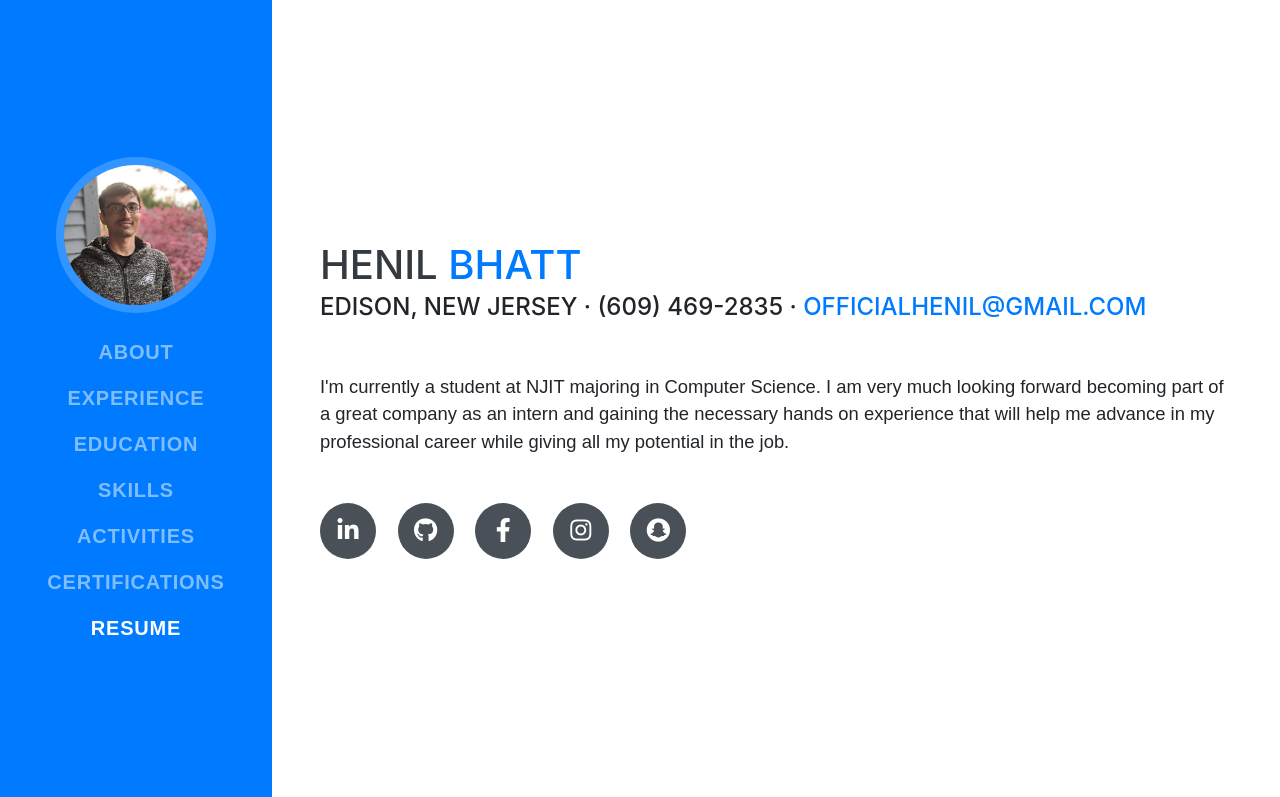
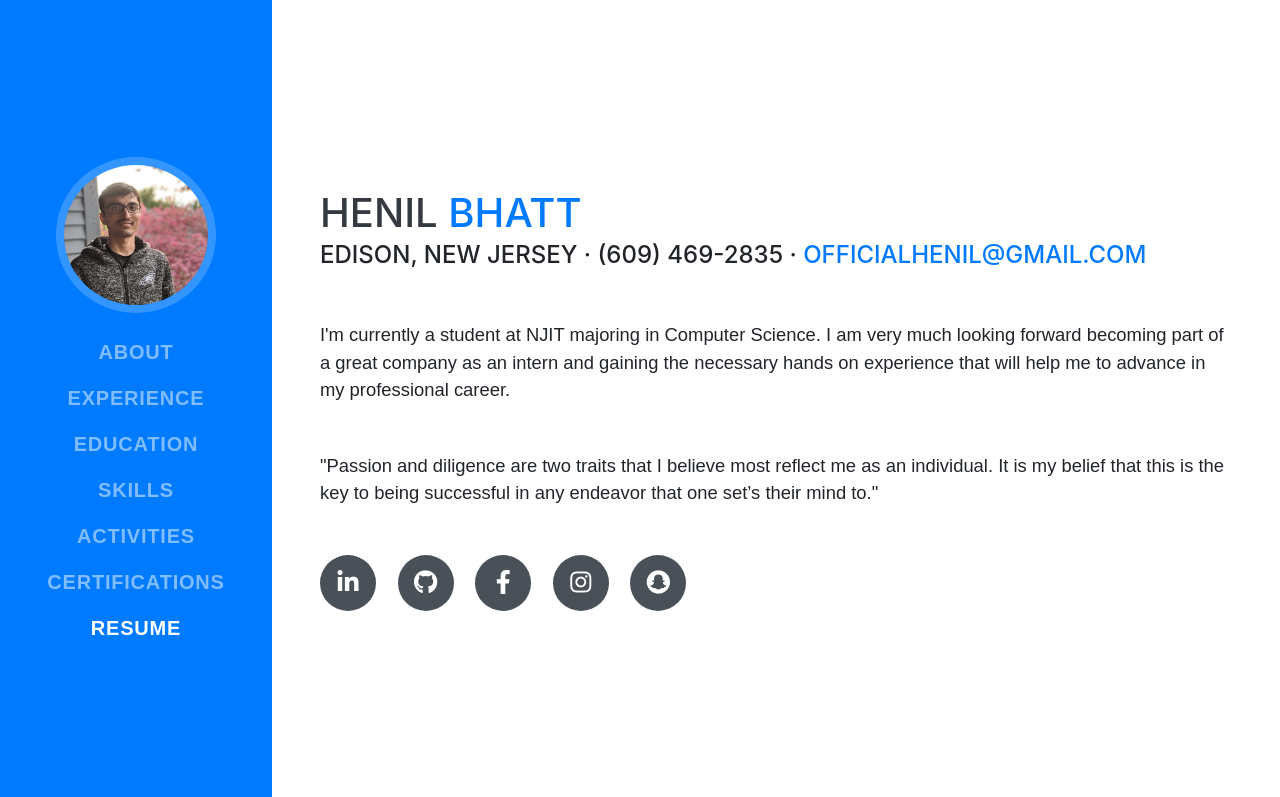
Before and after one commit to henilb/resume, a website with bundled scripts: page index.html in a window 1280 px wide. Shown: the top 797 px of the page. Built offline with nearby package versions, Linux system fonts and the light colour scheme; a web font is replaced by a local one.

Commit message:
Update index.html

```diff
--- a/index.html
+++ b/index.html
@@ -107,8 +107,8 @@ body {
         <div class="subheading mb-5">Edison, New Jersey · (609) 469-2835 ·
           <a href="mailto:officialhenil@gmail.com">officialhenil@gmail.com</a>
         </div>
-        <p class="lead mb-5">I'm currently a student at NJIT majoring in Computer Science. I am very much looking forward becoming part of a great company as an intern and gaining the necessary hands on experience that will help me advance in my professional career while giving all my potential in the job.
-        </p>
+        <p class="lead mb-5">I'm currently a student at NJIT majoring in Computer Science. I am very much looking forward becoming part of a great company as an intern and gaining the necessary hands on experience that will help me to advance in my professional career.</p>
+        <p class="lead mb-5">"Passion and diligence are two traits that I believe most reflect me as an individual. It is my belief that this is the key to being successful in any endeavor that one set’s their mind to." </p>
         <div class="social-icons">
           <a href="https://www.linkedin.com/in/henilbhatt">
             <i class="fab fa-linkedin-in"></i>
```
